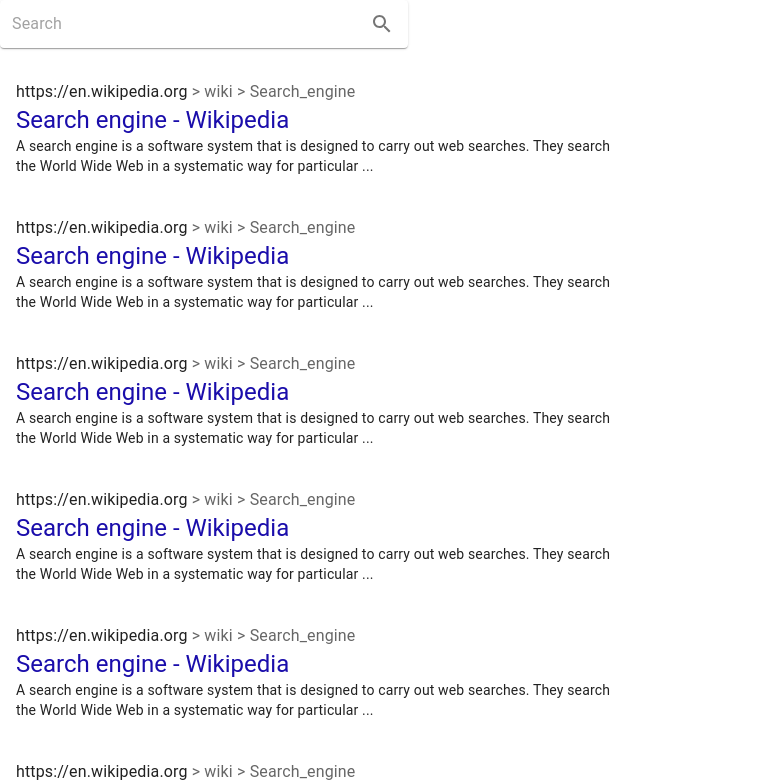
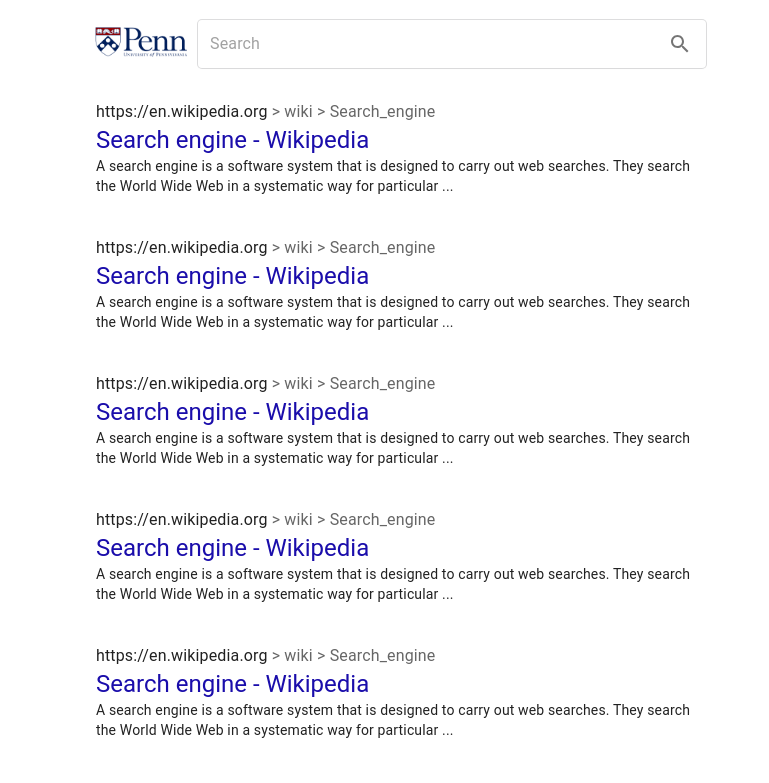
Before and after one commit to GeekAlexis/search-engine, a React (Create React App) app in the folder client/: page /search in a window 1280 px wide. Shown: the top 783 px of the page, without its empty margins (0-769 px from the left). Built offline with nearby package versions, Linux system fonts and the light colour scheme.

Commit message:
update css

```diff
--- a/client/src/components/Index.js
+++ b/client/src/components/Index.js
@@ -1,10 +1,18 @@
-import React, { useState, useEffect } from 'react';
-import Search from './Search';
+import React, { useState, useEffect } from "react";
+import Search from "./Search";
+import "../styles/Index.css";
 
 function Index() {
-    return (
-        <Search/>
-    )
+  return (
+    <>
+      <div className="index">
+        <div className="logo">
+          <img src="/logo.png" alt="logo" />
+        </div>
+        <Search />
+      </div>
+    </>
+  );
 }
 
 export default Index;
--- a/client/src/components/Main.js
+++ b/client/src/components/Main.js
@@ -6,6 +6,7 @@
 import Search from "./Search";
 import Results from "./Results";
 import Record from "./Record";
+import "../styles/Main.css";
 
 const record = {
   url: "https://en.wikipedia.org/wiki/Search_engine",
@@ -23,16 +24,25 @@
   const q = searchParams.get("q");
 
   return (
+    <div className="main">
       <Grid container spacing={2}>
+        <Grid className="logo" item xs={1}>
+          <a href="/">
+            <img src="/logo.png" alt="logo" />
+          </a>
+        </Grid>
         <Grid item xs={8}>
           <Search q={q} />
         </Grid>
-      <Grid item xs={4}></Grid>
-      <Grid item xs={6}>
+        <Grid item xs={3}></Grid>
+      </Grid>
+      <Grid container spacing={2}>
+        <Grid className="results" item xs={6}>
           <Results data={data} />
         </Grid>
         <Grid item xs={6}></Grid>
       </Grid>
+    </div>
   );
 }
 
--- a/client/src/components/Search.js
+++ b/client/src/components/Search.js
@@ -5,6 +5,7 @@
 import IconButton from "@mui/material/IconButton";
 import SearchIcon from "@mui/icons-material/Search";
 import PropTypes from "prop-types";
+import "../styles/Search.css";
 
 function Search(props) {
   const [query, setQuery] = useState("");
@@ -30,9 +31,15 @@
   }
 
   return (
+    <div className="search">
       <Paper
         component="form"
-      sx={{ p: "2px 4px", display: "flex", alignItems: "center", width: 400 }}
+        sx={{
+          p: "2px 4px",
+          display: "flex",
+          alignItems: "center",
+          width: 500,
+        }}
       >
         <InputBase
           sx={{ ml: 1, flex: 1 }}
@@ -45,6 +52,7 @@
           <SearchIcon />
         </IconButton>
       </Paper>
+    </div>
   );
 }
 
--- /dev/null
+++ b/client/src/styles/Index.css
@@ -0,0 +1,20 @@
+.index {
+  display: flex;
+  flex-direction: column;
+  align-items: center;
+  justify-content: center;
+  height: 100vh;
+}
+
+.index .logo {
+  display: flex;
+  flex-direction: column;
+  align-items: center;
+  justify-content: center;
+  margin-top: -15%;
+  margin-bottom: 20px;
+}
+
+.index .logo img {
+  width: 15%;
+}
--- /dev/null
+++ b/client/src/styles/Main.css
@@ -0,0 +1,26 @@
+.main .search {
+  margin-top: 20px;
+  margin-left: 20px;
+}
+
+.main .logo {
+  margin-top: 20px;
+  margin-left: 95px;
+  display: flex;
+  flex-direction: column;
+  align-items: center;
+  justify-content: center;
+  vertical-align: middle;
+}
+
+.main .logo img {
+  width: 100%;
+}
+
+.main .search {
+  margin-left: -5px;
+}
+
+.main .results {
+  margin-left: 80px;
+}
--- a/client/src/styles/Search.css
+++ b/client/src/styles/Search.css
@@ -0,0 +1,3 @@
+.search .MuiPaper-root {
+  box-shadow: rgba(0, 0, 0, 0.02) 0px 1px 3px 0px, rgba(27, 31, 35, 0.15) 0px 0px 0px 1px;
+}
```
Also changed, not shown: client/public/logo.png (added). Lines whose indentation alone changed are shown as unchanged.
